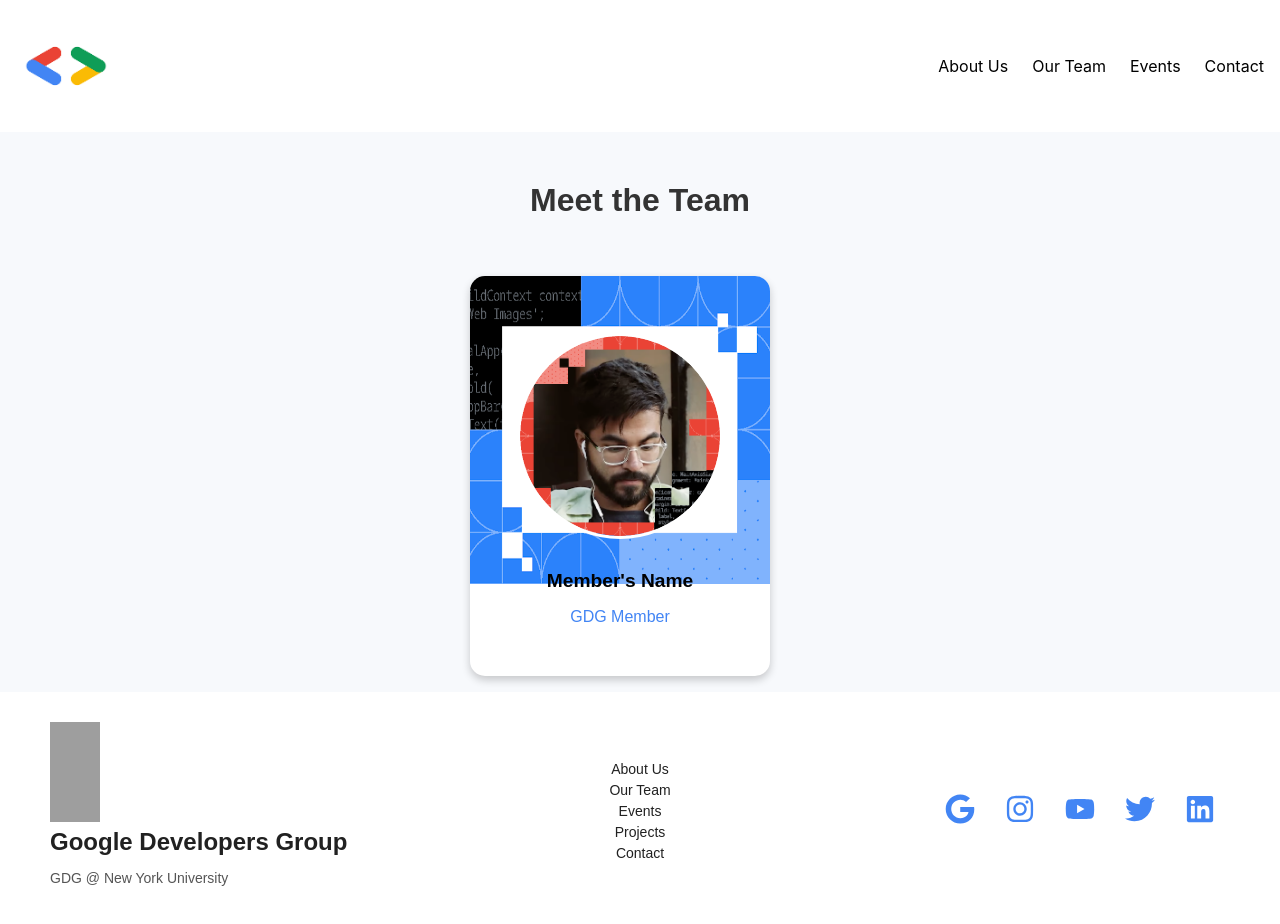
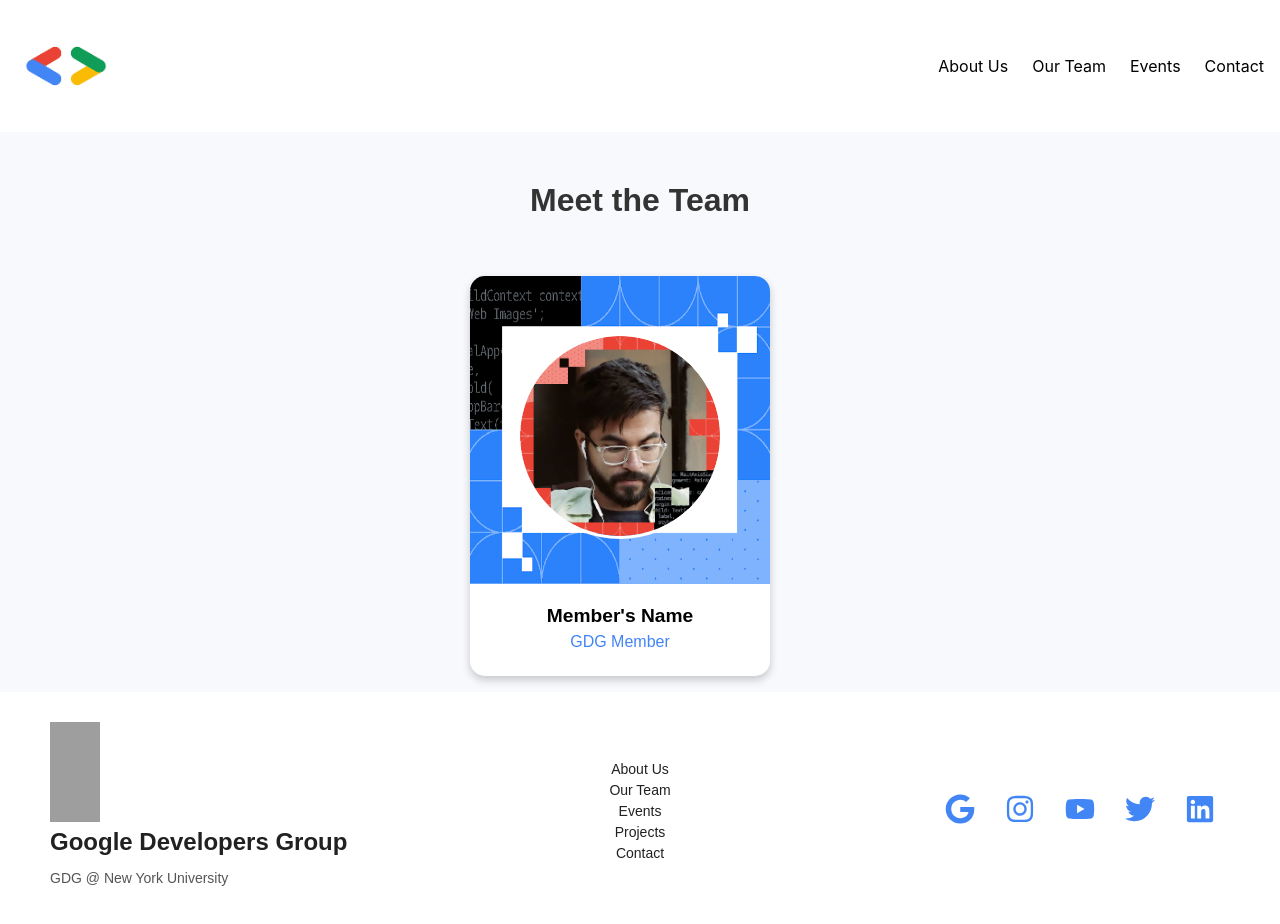
Before and after one commit to BAMOEQ/GDG_Website, a React (Create React App) app in the folder frontend/: page /ourteam in a window 1280 px wide. Shown: the top 924 px of the page. Built offline with nearby package versions, Linux system fonts and the light colour scheme; grey boxes are pictures that could not be loaded.

Commit message:
updated name card (#15)

```diff
--- a/frontend/src/components/OurTeam/OurTeam.css
+++ b/frontend/src/components/OurTeam/OurTeam.css
@@ -75,7 +75,7 @@
 
 .member-name {
     position: absolute;
-    bottom: 60px;
+    bottom: 25px;
     left: 50%;
     transform: translateX(-50%);
     font-size: 1.2rem;
@@ -85,7 +85,7 @@
 
 .member-title {
     position: absolute;
-    bottom: 30px;
+    bottom: 5px;
     left: 50%;
     transform: translateX(-50%);
     font-size: 1rem;
```
